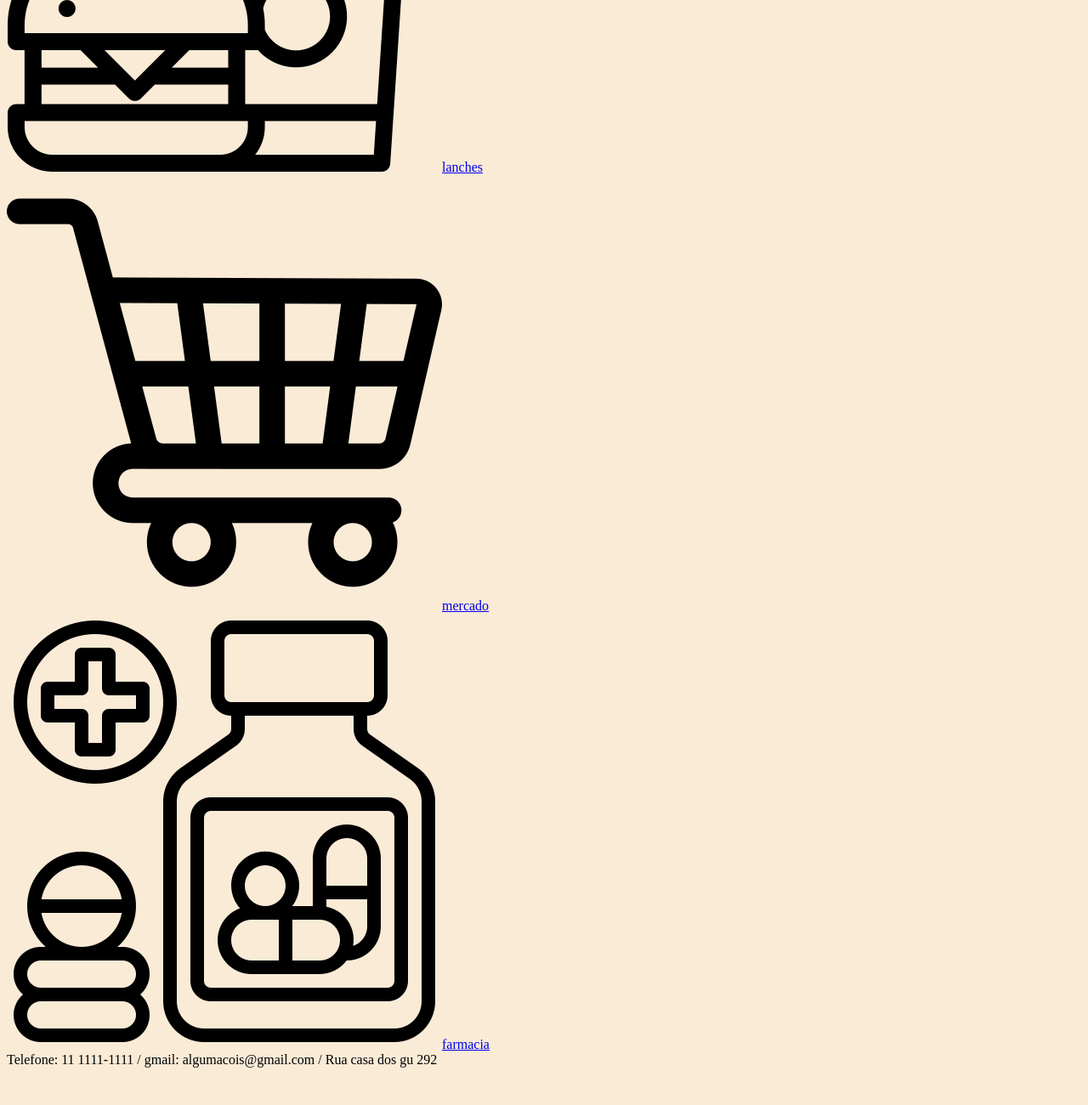
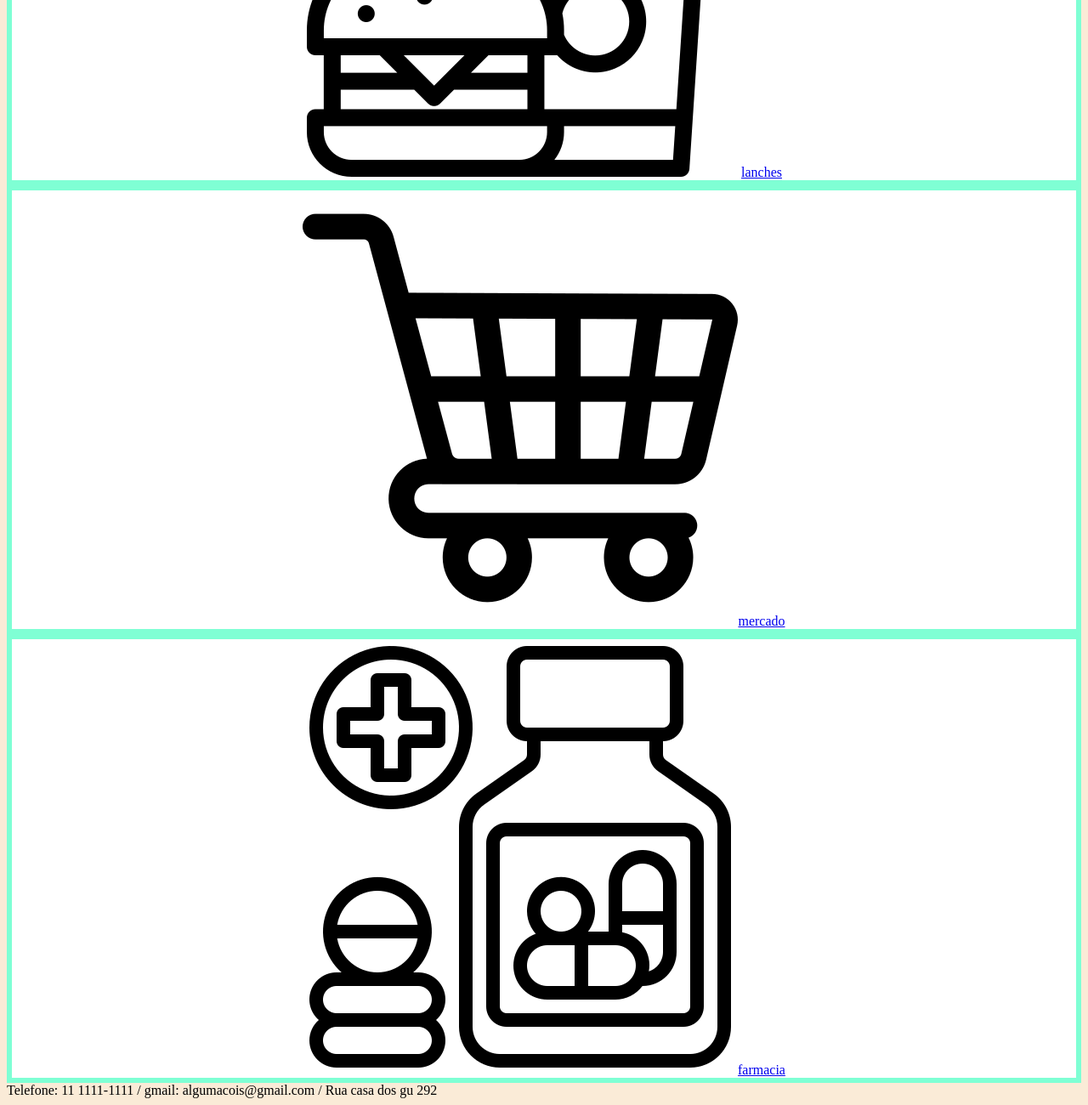
Before and after one commit to Inacio04/Holding, a plain HTML site: page index.html in a window 1280 px wide. Shown: the part 905-2205 px from the top of the page at 85% size. Before the commit the page ends 2169 px from the top, so only its background shows below. Drawn offline with Linux system fonts and the light colour scheme.

Commit message:
mudei a class

```diff
--- a/index.html
+++ b/index.html
@@ -11,9 +11,9 @@
     <div class="titulo"> O que você deseja comprar?</div>
 
     <div class="construcao"><a href="https://fezinxd.github.io/buligon-materiais-de-contru-o/produtos.html"><img src="parede-de-tijolos.png" alt="construcao">construcao</div></a>
-    <div calss="lanches"><a href="https://carlosdallabrida.github.io/Lancheria-613/"><img src="lanche.png" alt="lanches">lanches</div></a>
-    <div class="mercado"><a href="https://inacio04.github.io/Senac/"><img src="carrinho-de-compras.png" alt="mercado">mercado</div></a>
-    <div class="farmacia"><a href="https://potatoofsteel.github.io/Farm-cia-DrogaJ-/"><img src="farmacia.png" alt="farmacia">farmacia</div></a>
+    <div class="construcao"><a href="https://carlosdallabrida.github.io/Lancheria-613/"><img src="lanche.png" alt="lanches">lanches</div></a>
+    <div class="construcao"><a href="https://inacio04.github.io/Senac/"><img src="carrinho-de-compras.png" alt="mercado">mercado</div></a>
+    <div class="construcao"><a href="https://potatoofsteel.github.io/Farm-cia-DrogaJ-/"><img src="farmacia.png" alt="farmacia">farmacia</div></a>
 
     <div class="rodape">Telefone: 11 1111-1111 / gmail: algumacois@gmail.com / Rua casa dos gu 292</div>
 </body>
```
